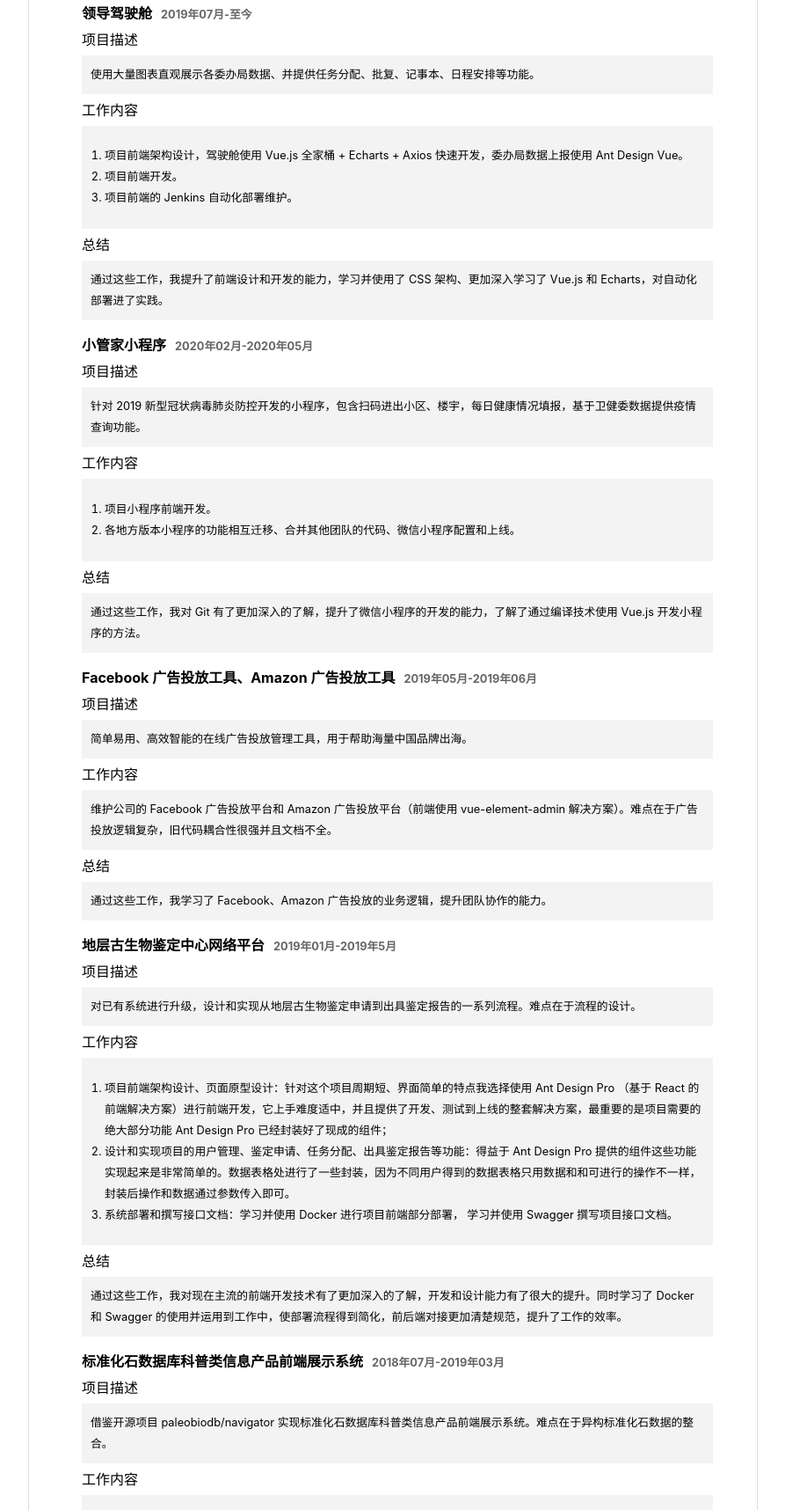
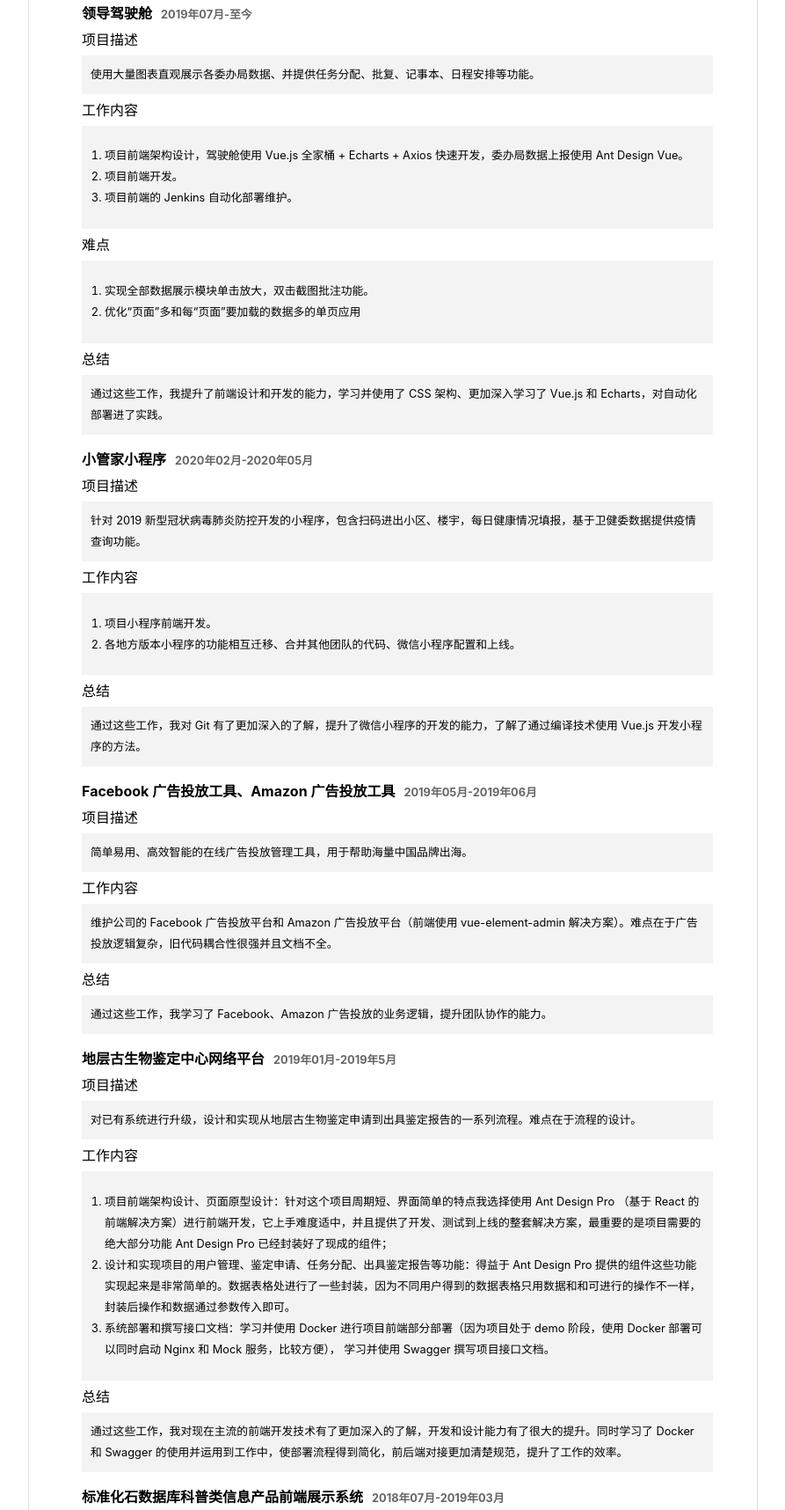
Before and after one commit to 1010543618/CV-template, a plain HTML site: page index.html in a window 1280 px wide. Shown: the part 772-2488 px from the top of the page at 88% size, without its empty margins (193-1086 px from the left). Drawn offline with Linux system fonts and the light colour scheme.

Commit message:
Update index.html

```diff
--- a/index.html
+++ b/index.html
@@ -59,7 +59,7 @@
                 上海谐桐信息技术有限公司
                 <span class="tag">2019.06-至今</span>
                 <p>
-                  负责领导驾驶舱项目的设计和研发，参与小管家小程序、维稳、目标库、警务社区、检查站、内保等项目的前端开发。
+                  负责领导驾驶舱项目和小管家小程序的前端设计和研发，参与目标库、检查站、内保等项目的前端开发。
                 </p>
               </li>
               <li>
@@ -103,6 +103,13 @@
                       </li>
                       <li>项目前端开发。</li>
                       <li>项目前端的 Jenkins 自动化部署维护。</li>
+                    </ol>
+                  </dd>
+                  <dt>难点</dt>
+                  <dd>
+                    <ol>
+                      <li>实现全部数据展示模块单击放大，双击截图批注功能。</li>
+                      <li>优化“页面”多和每“页面”要加载的数据多的单页应用</li>
                     </ol>
                   </dd>
                   <dt>总结</dt>
@@ -191,8 +198,9 @@
                       </li>
                       <li>
                         系统部署和撰写接口文档：学习并使用 Docker
-                        进行项目前端部分部署， 学习并使用 Swagger
-                        撰写项目接口文档。
+                        进行项目前端部分部署（因为项目处于 demo 阶段，使用
+                        Docker 部署可以同时启动 Nginx 和 Mock 服务，比较方便），
+                        学习并使用 Swagger 撰写项目接口文档。
                       </li>
                     </ol>
                   </dd>
```
